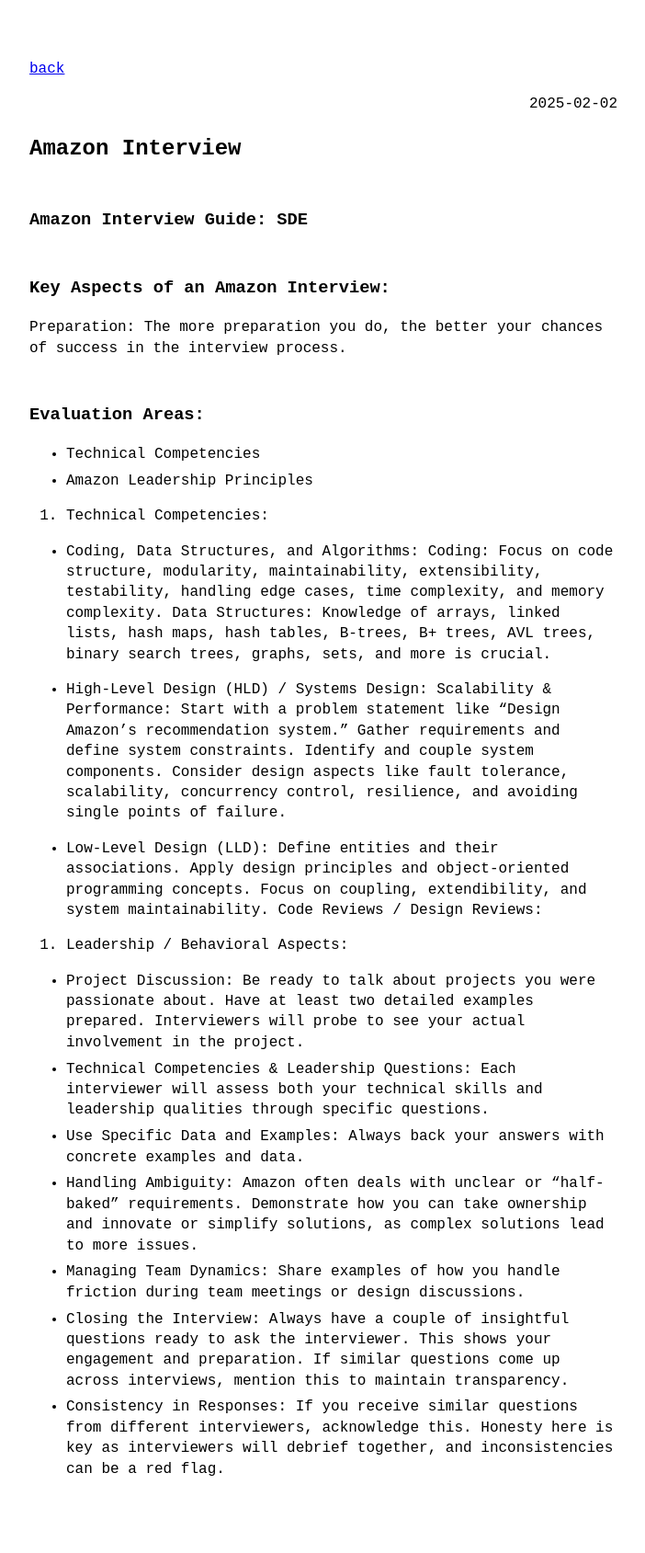
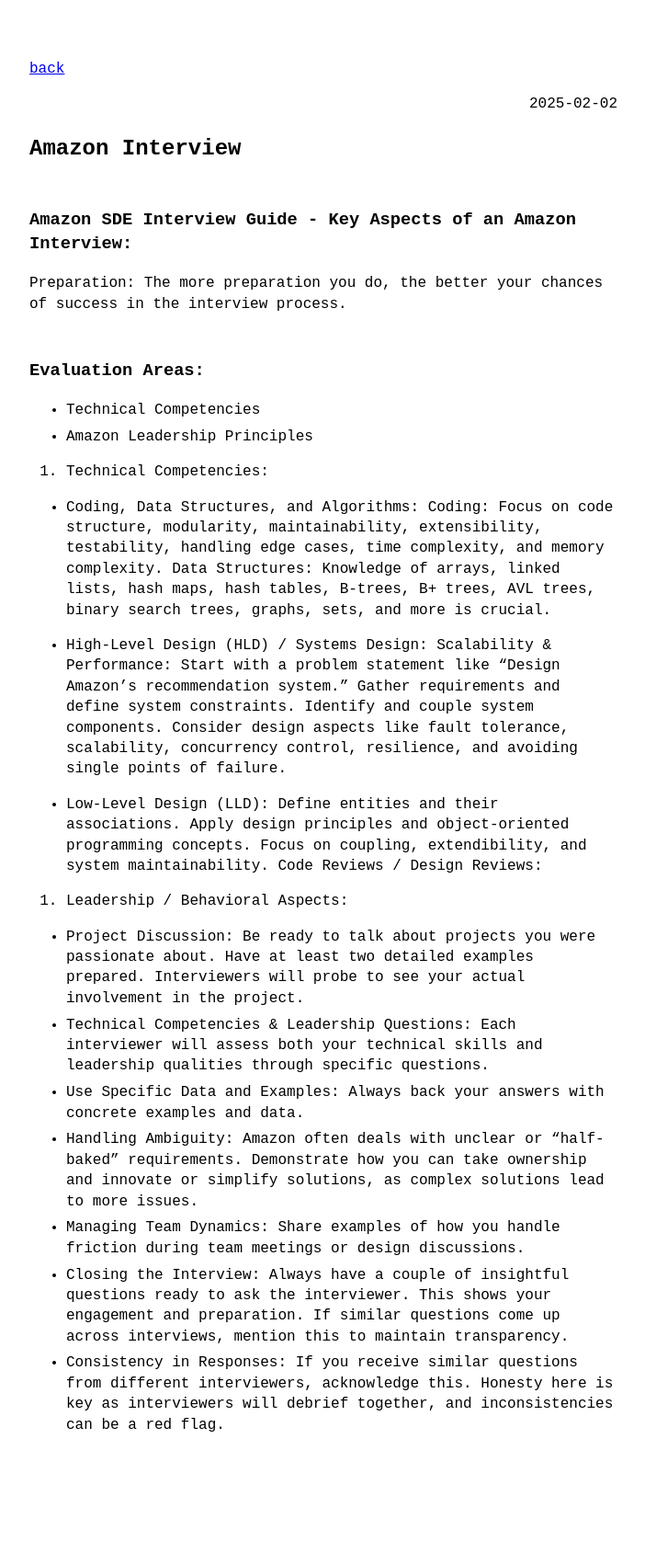
Before and after one commit to VallarasuS/Vallarasu.in, a Jekyll site: the page built from docs/_posts/2025-02-02-amazon-interview.md, in a window 1280 px wide. Shown: the whole page at 92% size, without its empty margins (288-990 px from the left). Built offline with Jekyll 4.4.1, drawn with Linux system fonts in a browser that asks for light colours; after the commit the page ends 1641 px from its top, so only the background shows below that.

```diff
--- a/docs/_posts/2025-02-02-amazon-interview.md
+++ b/docs/_posts/2025-02-02-amazon-interview.md
@@ -3,9 +3,7 @@ layout: post
 category: Interview
 ---
 
-### Amazon Interview Guide: SDE
-
-### Key Aspects of an Amazon Interview:
+### Amazon SDE Interview Guide - Key Aspects of an Amazon Interview:
 Preparation: The more preparation you do, the better your chances of success in the interview process.
 
 ### Evaluation Areas:
@@ -13,7 +11,6 @@ Preparation: The more preparation you do, the better your chances of success in
 - Amazon Leadership Principles
 
 1. Technical Competencies:
-
 
 - Coding, Data Structures, and Algorithms:
             Coding: Focus on code structure, modularity, maintainability, extensibility, testability, handling edge cases, time complexity, and memory complexity.
```
